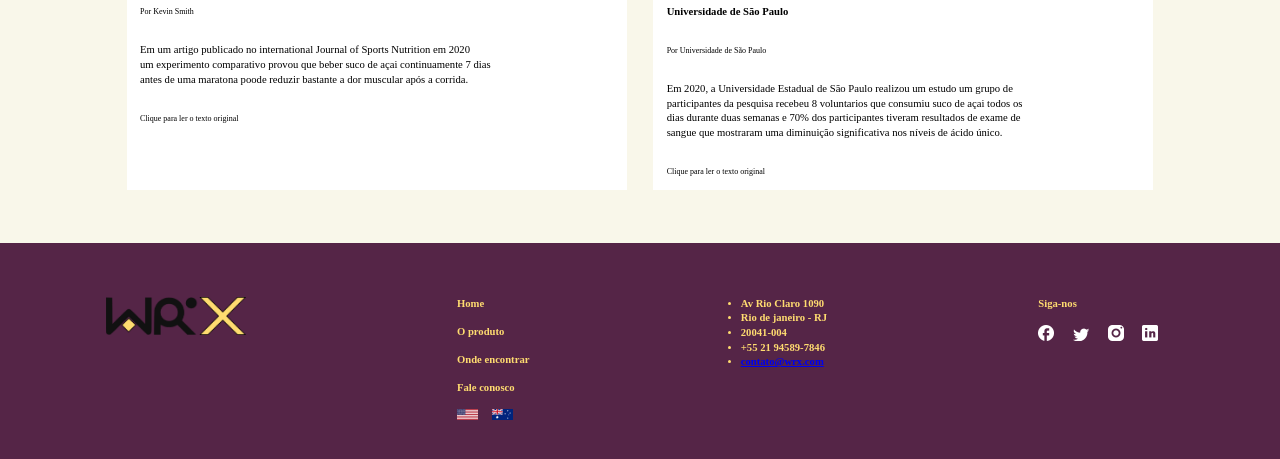
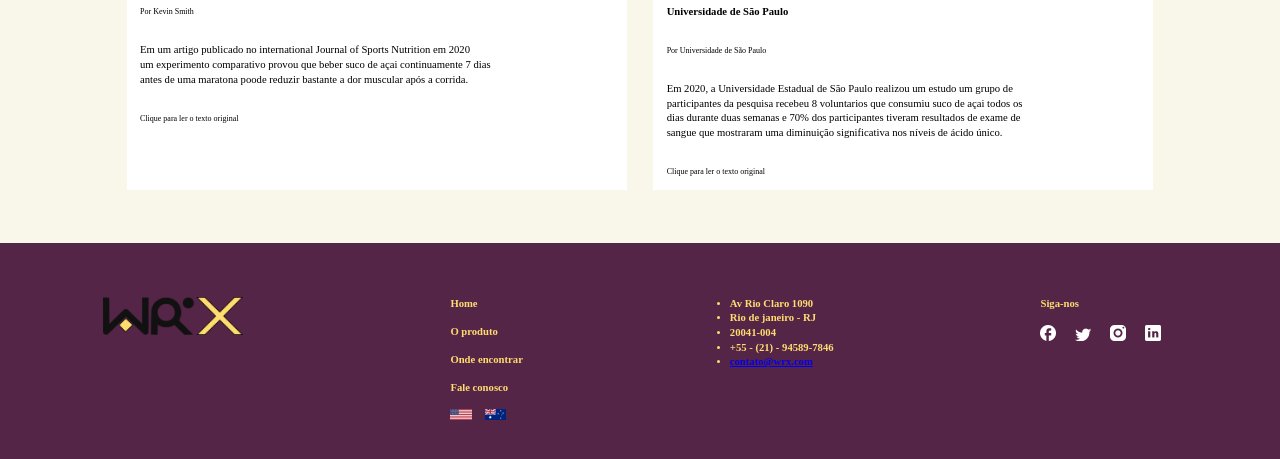
Before and after one commit to giovanni08br/wrx, a plain HTML site: page index.html in a window 1280 px wide. Shown: the part 3367-3826 px from the top of the page. Drawn offline with Linux system fonts and the light colour scheme.

Commit message:
Update index.html

```diff
--- a/index.html
+++ b/index.html
@@ -181,13 +181,13 @@
                     </ul>
                 </nav>
                 <nav  class="c-ul-ends">
-                    <ul>
+                    <ul id="end">
                         <li>Av Rio Claro 1090</li>
                         <li>Rio de janeiro - RJ</li>
                         <li>20041-004</li>
                     </ul>
                     <ul>
-                        <li>+55 21 94589-7846</li>
+                        <li>+55 - (21) - 94589-7846</li>
                         <li><a href="mailto:contato@wrx.com">contato@wrx.com</a></li>
                     </ul>
                 </nav>
```
